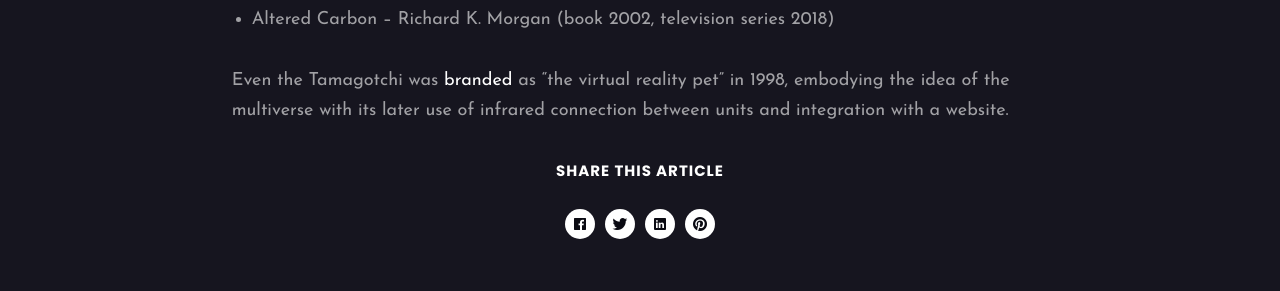
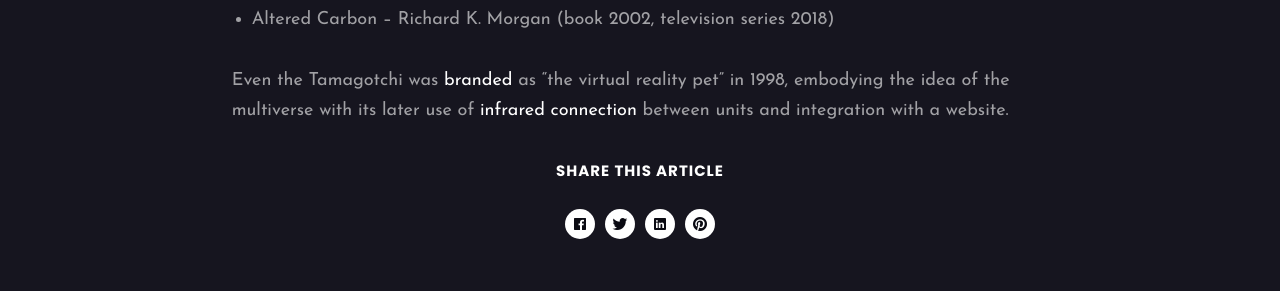
Before and after one commit to EinsteinFrizz/blog, a Jekyll site: the page built from _posts/2021-11-16-metaverse.markdown, in a window 1280 px wide and 900 px high, scrolled down 2300 px. Shown: the part 189-480 px from the top of the window. Built offline with Jekyll 4.4.1, drawn with Linux system fonts in a browser that asks for light colours; nearby versions of some CDN libraries; part of the change alters nothing that is shown.

```diff
--- a/_posts/2021-11-16-metaverse.markdown
+++ b/_posts/2021-11-16-metaverse.markdown
@@ -32,4 +32,4 @@ The cyberspace-metaverse is a concept explored in many well-known pieces of medi
 * The Matrix – Lana & Lilly Wachowski (film, 1999)
 * Altered Carbon – Richard K. Morgan (book 2002, television series 2018)
 
-Even the Tamagotchi was [branded](https://web.archive.org/web/19980709195449/http://www.bandai.com/pressroom/98tama.html) as "the virtual reality pet" in 1998, embodying the idea of the multiverse with its later use of infrared connection between units and integration with a website.
+Even the Tamagotchi was [branded](https://web.archive.org/web/19980709195449/http://www.bandai.com/pressroom/98tama.html) as "the virtual reality pet" in 1998, embodying the idea of the multiverse with its later use of [infrared connection](https://web.archive.org/web/20040703145011/http://tamagotchi.com/news/news.cfm?wn_id=71) between units and integration with a website.
```
